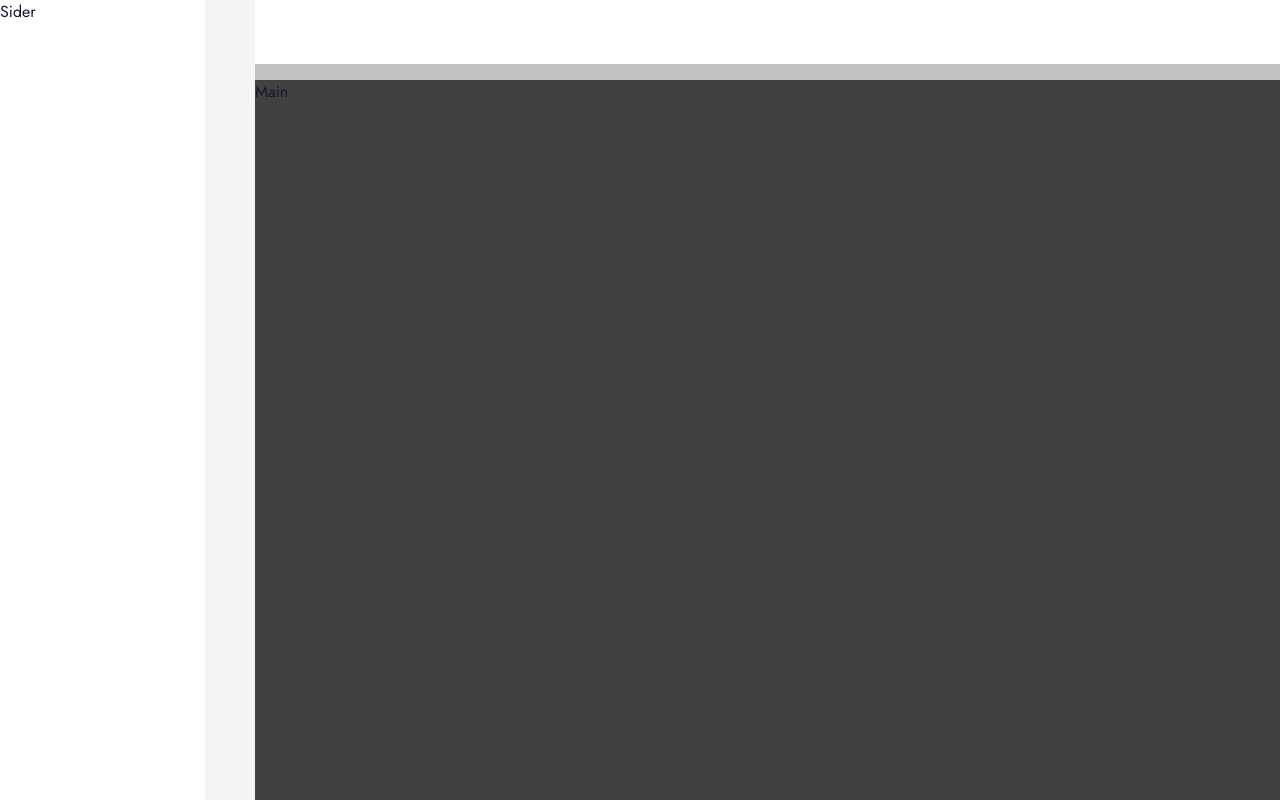
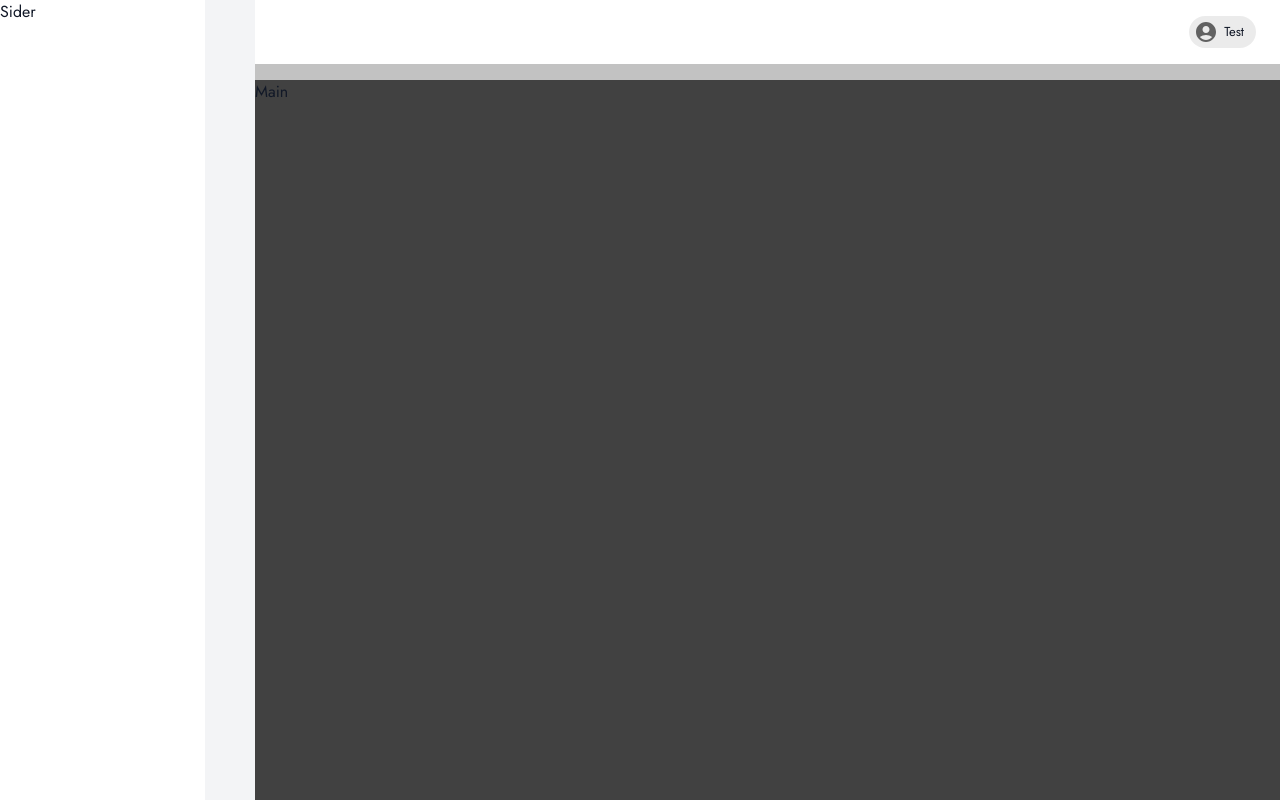
Before and after one commit to KhrapkoVasyl/Cooka, a React (Vite) app in the folder client/: page / in a window 1280 px wide. Built offline with nearby package versions, Linux system fonts and the light colour scheme; what mobx-persist-store would draw is missing.

Commit message:
feat: added chip to navbar that handles menu, which has logout button

```diff
--- a/client/src/components/navbar/index.tsx
+++ b/client/src/components/navbar/index.tsx
@@ -1,6 +1,28 @@
-import { AppBar, Container, Toolbar } from '@mui/material';
+import {
+  AppBar,
+  Chip,
+  Container,
+  Menu,
+  MenuItem,
+  Toolbar,
+} from '@mui/material';
+import AccountCircleIcon from '@mui/icons-material/AccountCircle';
+import { useState, MouseEvent } from 'react';
+import { styles } from '@/components/navbar/styles';
 
 const Navbar = () => {
+  const [username] = useState('Test');
+  const [anchorEl, setAnchorEl] = useState<null | HTMLElement>(null);
+  const open = Boolean(anchorEl);
+  const handleClick = (event: MouseEvent<HTMLDivElement>) => {
+    setAnchorEl(event.currentTarget);
+  };
+  const handleClose = () => {
+    setAnchorEl(null);
+  };
+  // TODO: Write store integration to actually logout user
+  const handleLogout = () => alert('Logout!');
+
   return (
     <AppBar
       color="inherit"
@@ -8,7 +30,22 @@ const Navbar = () => {
       sx={{ mb: '1rem', boxShadow: 'none' }}
     >
       <Container maxWidth="xl">
-        <Toolbar disableGutters></Toolbar>
+        <Toolbar disableGutters sx={styles.toolbar}>
+          <Chip
+            icon={<AccountCircleIcon />}
+            label={username}
+            sx={styles.chip}
+            onClick={handleClick}
+          />
+          <Menu
+            anchorEl={anchorEl}
+            open={open}
+            onClose={handleClose}
+            sx={styles.menu}
+          >
+            <MenuItem onClick={handleLogout}>Logout</MenuItem>
+          </Menu>
+        </Toolbar>
       </Container>
     </AppBar>
   );
--- /dev/null
+++ b/client/src/components/navbar/styles.ts
@@ -0,0 +1,15 @@
+import { createStyleSheet } from '@/utils/theme/createStyleSheet';
+
+export const styles = createStyleSheet({
+  chip: {
+    cursor: 'pointer',
+    transition: 'color 0.2s, background-color 0.2s',
+  },
+  toolbar: {
+    flex: 1,
+    justifyContent: 'flex-end',
+  },
+  menu: {
+    mt: '0.25rem',
+  },
+});
```
